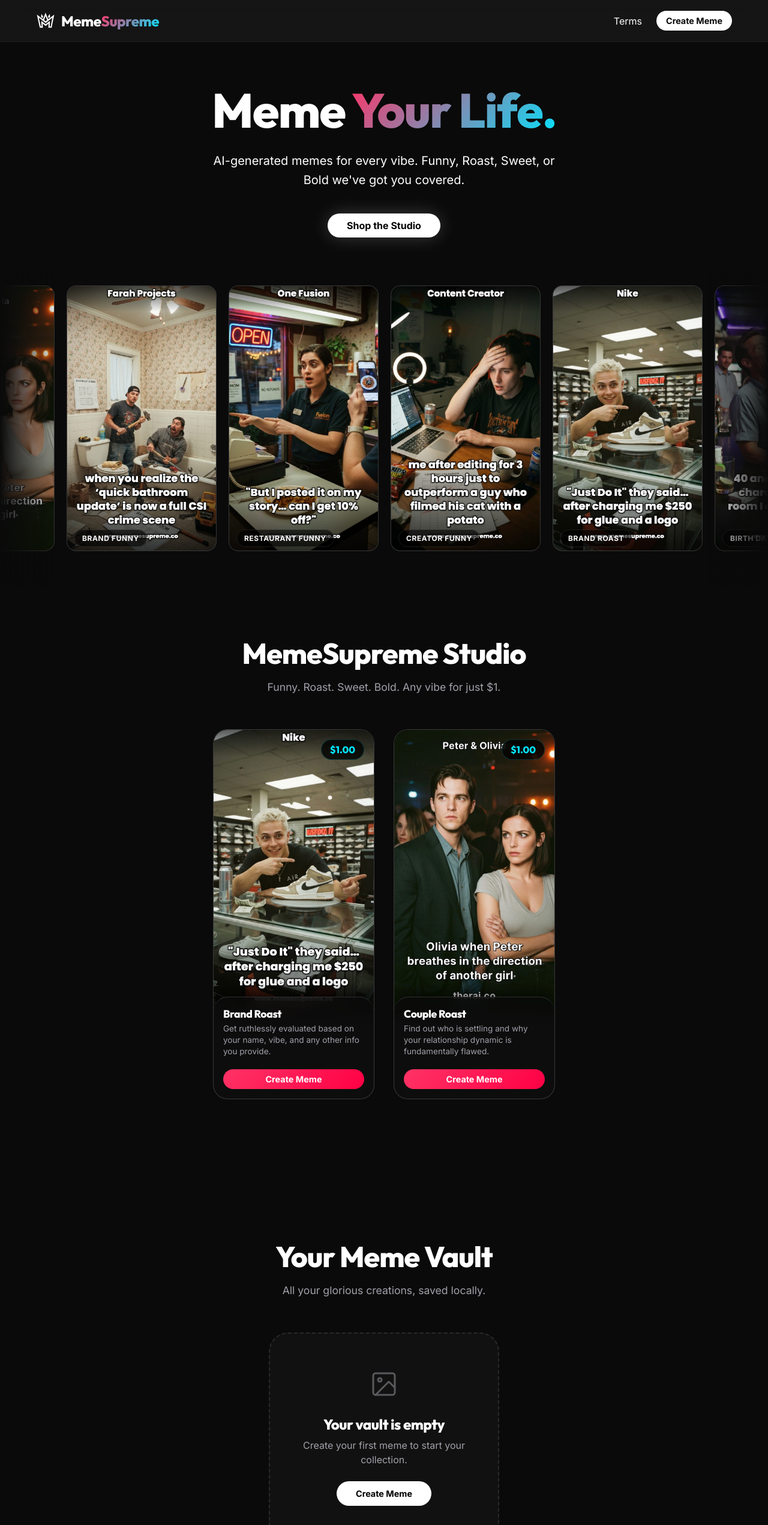
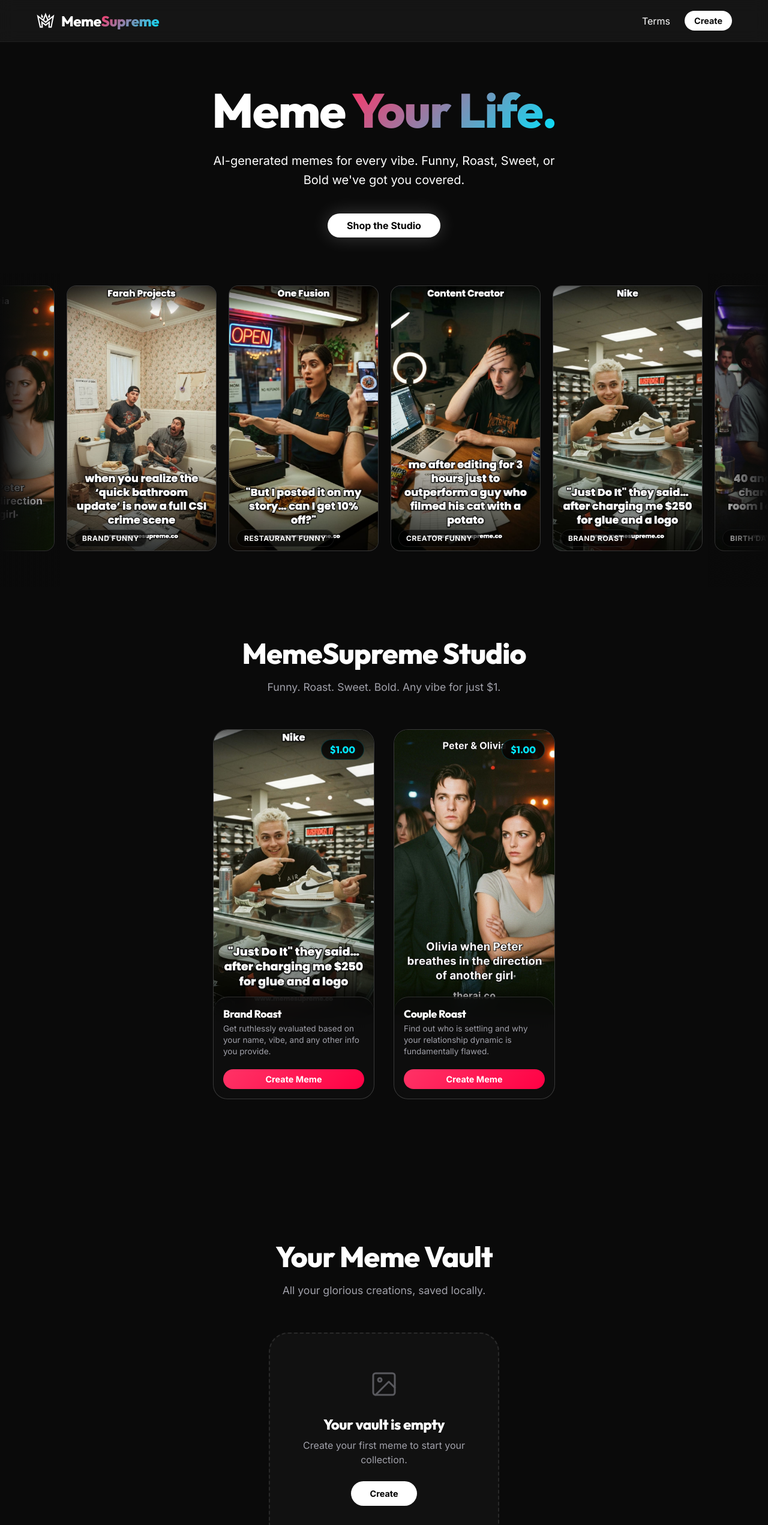
Before and after one commit to Farahprojects/meme-supreme, a Next.js app: page / in a window 1280 px wide. Shown: the top 2543 px of the page at 60% size. Built offline with nearby package versions, Linux system fonts and the light colour scheme.

Commit message:
style: change 'Create Meme' to 'Create' in header and vault CTA

```diff
--- a/src/app/page.tsx
+++ b/src/app/page.tsx
@@ -159,7 +159,7 @@ export default function Home() {
               </div>
               <h3 className={styles.emptyVaultTitle}>Your vault is empty</h3>
               <p className={styles.emptyVaultSub}>Create your first meme to start your collection.</p>
-              <button className={styles.emptyVaultCta}>Create Meme</button>
+              <button className={styles.emptyVaultCta}>Create</button>
             </div>
           ) : (
             history.map((meme) => (
--- a/src/components/Header.tsx
+++ b/src/components/Header.tsx
@@ -35,7 +35,7 @@ export default function Header({ onCreateClick }: HeaderProps) {
                             }
                         }}
                     >
-                        Create Meme
+                        Create
                     </button>
                 </nav>
             </div>
```
